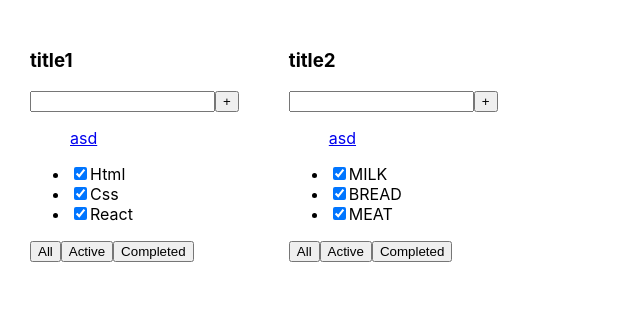
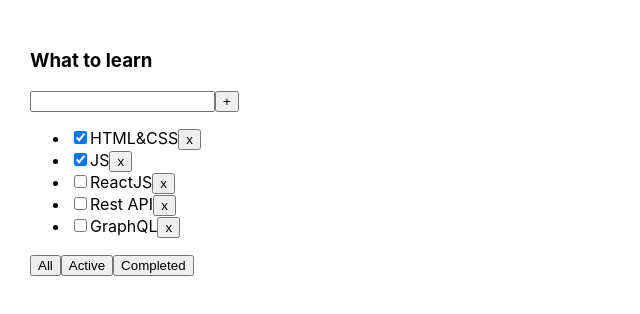
Before and after one commit to vit-401/todolist-ts, a React (Create React App) app: page / in a window 1280 px wide. Shown: the top 314 px of the page, without its empty margins (0-640 px from the left). Built offline with nearby package versions, Linux system fonts and the light colour scheme.

Commit message:
added new functions

```diff
--- a/package.json
+++ b/package.json
@@ -10,10 +10,12 @@
     "@types/node": "^12.0.0",
     "@types/react": "^16.9.0",
     "@types/react-dom": "^16.9.0",
+    "@types/uuid": "^8.3.0",
     "react": "^16.13.1",
     "react-dom": "^16.13.1",
     "react-scripts": "3.4.1",
-    "typescript": "~3.7.2"
+    "typescript": "~3.7.2",
+    "uuid": "^8.3.2"
   },
   "scripts": {
     "start": "react-scripts start",
--- a/src/App.tsx
+++ b/src/App.tsx
@@ -1,29 +1,53 @@
-import React from 'react';
+import React, {useState} from 'react';
 import './App.css';
-import TodoList from "./components/TodoList";
+import {Todolist} from './Todolist';
+import {v1} from "uuid";
 
-export type TasksType = {
-    id: number,
-    title: string,
-    isDone: boolean
-}
+export type FilterValuesType = "all" | "active" | "completed";
 
 function App() {
-    const tasksOne: Array<TasksType> = [
-        {id: 1, title: 'Html', isDone: true},
-        {id: 2, title: 'Css', isDone: true},
-        {id: 3, title: 'React', isDone: true},
-    ]
-    const tasksTwo: Array<TasksType> = [
-        {id: 1, title: 'MILK', isDone: true},
-        {id: 2, title: 'BREAD', isDone: true},
-        {id: 3, title: 'MEAT', isDone: true},
-    ]
+
+    let [tasks, setTasks] = useState([
+        {id: v1(), title: "HTML&CSS", isDone: true},
+        {id: v1(), title: "JS", isDone: true},
+        {id: v1(), title: "ReactJS", isDone: false},
+        {id: v1(), title: "Rest API", isDone: false},
+        {id: v1(), title: "GraphQL", isDone: false},
+    ]);
+
+    function removeTask(id: string) {
+        let filteredTasks = tasks.filter(t => t.id != id);
+        setTasks(filteredTasks);
+    }
+
+    function addTask(title: string) {
+        let task = {id: v1(), title: title, isDone: false}
+        let newTask = [task, ...tasks]
+        setTasks(newTask)
+    }
+
+    let [filter, setFilter] = useState<FilterValuesType>("all");
+
+    let tasksForTodolist = tasks;
+
+    if (filter === "active") {
+        tasksForTodolist = tasks.filter(t => !t.isDone);
+    }
+    if (filter === "completed") {
+        tasksForTodolist = tasks.filter(t => t.isDone);
+    }
+
+    function changeFilter(value: FilterValuesType) {
+        setFilter(value);
+    }
+
     return (
         <div className="App">
-            <TodoList title={'title1'} tasks={tasksOne}/>
-            <TodoList title={'title2'} tasks={tasksTwo}/>
-
+            <Todolist title="What to learn"
+                      tasks={tasksForTodolist}
+                      removeTask={removeTask}
+                      addTask={addTask}
+                      changeFilter={changeFilter}/>
         </div>
     );
 }
--- /dev/null
+++ b/src/Todolist.tsx
@@ -0,0 +1,83 @@
+import React, {ChangeEvent, KeyboardEvent, useState} from 'react';
+import {FilterValuesType} from './App';
+
+type TaskType = {
+    id: string
+    title: string
+    isDone: boolean
+}
+
+type PropsType = {
+    title: string
+    tasks: Array<TaskType>
+    removeTask: (taskId: string) => void
+    changeFilter: (value: FilterValuesType) => void
+    addTask: (title: string) => void
+}
+
+export function Todolist(props: PropsType) {
+    let [title, setTitle] = useState("")
+
+    function addTask() {
+        props.addTask(title)
+        setTitle('')
+    }
+
+    const onChengeHandler = (e: ChangeEvent<HTMLInputElement>) => {
+        setTitle(e.currentTarget.value);
+    }
+    const onKeyPressHandler = (e: KeyboardEvent<HTMLInputElement>) => {
+        e.charCode === 13 && addTask()
+        console.log()
+    }
+    const onAllClickHandler = () => {
+        props.changeFilter("all")
+    }
+    const onActiveClickHandler = () => {
+        props.changeFilter("active")
+    }
+    const onCompletedClickHandler = () => {
+        props.changeFilter("completed")
+    }
+
+
+    return <div>
+        <h3>{props.title}</h3>
+        <div>
+            <input value={title}
+                   onChange={onChengeHandler}
+                   onKeyPress={onKeyPressHandler}
+            />
+            <button onClick={addTask}>+
+            </button>
+        </div>
+        <ul>
+            {
+                props.tasks.map(t => {
+                    const onRemoveTaskHandler = () => {
+                        props.removeTask(t.id)
+                    }
+                    return (
+                        <li key={t.id}>
+                            <input type="checkbox" checked={t.isDone}/>
+                            <span>{t.title}</span>
+                            <button onClick={onRemoveTaskHandler}>x
+                            </button>
+                        </li>
+                    )
+                })
+            }
+        </ul>
+        <div>
+            <button onClick={onAllClickHandler}>
+                All
+            </button>
+            <button onClick={onActiveClickHandler}>
+                Active
+            </button>
+            <button onClick={onCompletedClickHandler}>
+                Completed
+            </button>
+        </div>
+    </div>
+}
--- a/src/components/TodoList.tsx
+++ /dev/null
@@ -1,43 +0,0 @@
-import React from "react";
-import {TasksType} from "../App";
-
-type TodoListPropsType = {
-    title: string,
-    tasks: Array<TasksType>
-}
-
-function TodoList(props: TodoListPropsType) {
-    return (
-        <div>
-            <h3>{props.title}</h3>
-            <div>
-                <input/>
-                <button>+</button>
-            </div>
-            <ul>
-
-                <a href="#"><p>asd</p></a>
-                <li>
-                    <input type="checkbox" checked={props.tasks[0].isDone}/>
-                    <span>{props.tasks[0].title}</span>
-                </li>
-                <li>
-                    <input type="checkbox" checked={props.tasks[1].isDone}/>
-                    <span>{props.tasks[1].title}
-                </span>
-                </li>
-                <li>
-                    <input type="checkbox" checked={props.tasks[2].isDone}/>
-                    <span>{props.tasks[2].title}</span>
-                </li>
-            </ul>
-            <div>
-                <button>All</button>
-                <button>Active</button>
-                <button>Completed</button>
-            </div>
-        </div>
-    )
-}
-
-export default TodoList
```
Also changed, not shown: src/App2.tsx (deleted, +0 -124 lines), src/index.tsx (+5 -6 lines), src/test01/01.ts (deleted), 1 other file (tests, documents, lock files or other folders).
